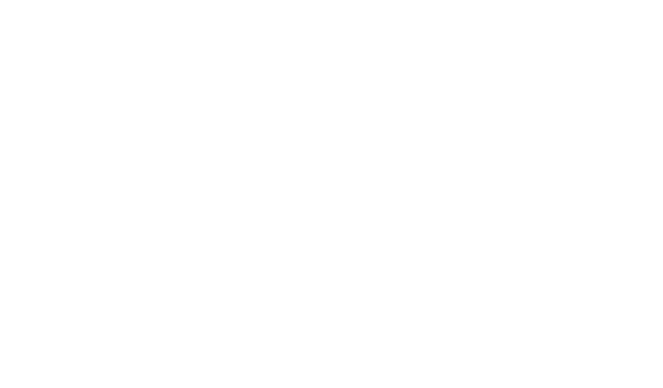
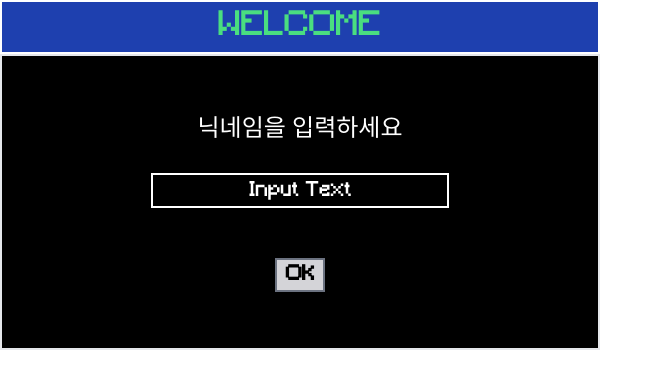
Before and after one commit to 2023-Winter-Bootcamp-Team-J/frontend, a React (Vite) app: page /nicknamemodal in a window 1280 px wide. Before the commit this address had no page. Shown: the top 388 px of the page, without its empty margins (0-663 px from the left). Built offline with nearby package versions, Linux system fonts and the light colour scheme.

Commit message:
feat:nicknamemodal 퍼블리싱

```diff
--- a/src/App.tsx
+++ b/src/App.tsx
@@ -4,13 +4,14 @@ import LandingPage from './component/LandingPage';
 //import ThreeParticles from './component/ThreeParticles';
 import ParticleTutorial from './component/ThreeParticles';
 import ScenarioModal from './components/ScenarioModal';
-
+import NicknameModal from './component/NicknameModal';
 const App = () => {
   return (
     <Router>
       <Routes>
         <Route path="/main" element={<MainPage />} />
         <Route path="/modal" element={<ScenarioModal />} />
+        <Route path="/nicknamemodal" element={<NicknameModal />} />
         <Route path="/landingpage" element={<LandingPage />}></Route>
         <Route path="/three" element={<ParticleTutorial />} />
       </Routes>
--- a/src/component/NicknameModal.tsx
+++ b/src/component/NicknameModal.tsx
@@ -1,7 +1,22 @@
 import React from 'react';
 
 const NicknameModal = () => {
-  return <div></div>;
+  return (
+    <div className="flex flex-col w-[600px] h-[350px]">
+      <div className="flex w-full h-[8vh] justify-center items-center bg-blue-800 border-2 border-white  text-green-400 text-[33px] font-Minecraft">
+        WELCOME
+      </div>
+      <div className="flex flex-col w-full h-[90vh]  justify-center items-center gap-[30px] bg-black border-2 text-white">
+        <div className=" text-2xl text-white">닉네임을 입력하세요</div>
+        <div className="flex text-xl w-1/2 h-[35px] justify-center items-center text-white font-Minecraft border-2 border-white ">
+          Input Text
+        </div>
+        <button className="flex w-[50px] justify-center items-center mt-[20px] bg-zinc-300 border-2 border-gray-500 font-Minecraft font-bold text-black text-[20px] hover:bg-blue-600 hover:text-green-400 hover:shadow-blue-600">
+          OK
+        </button>
+      </div>
+    </div>
+  );
 };
 
 export default NicknameModal;
```
